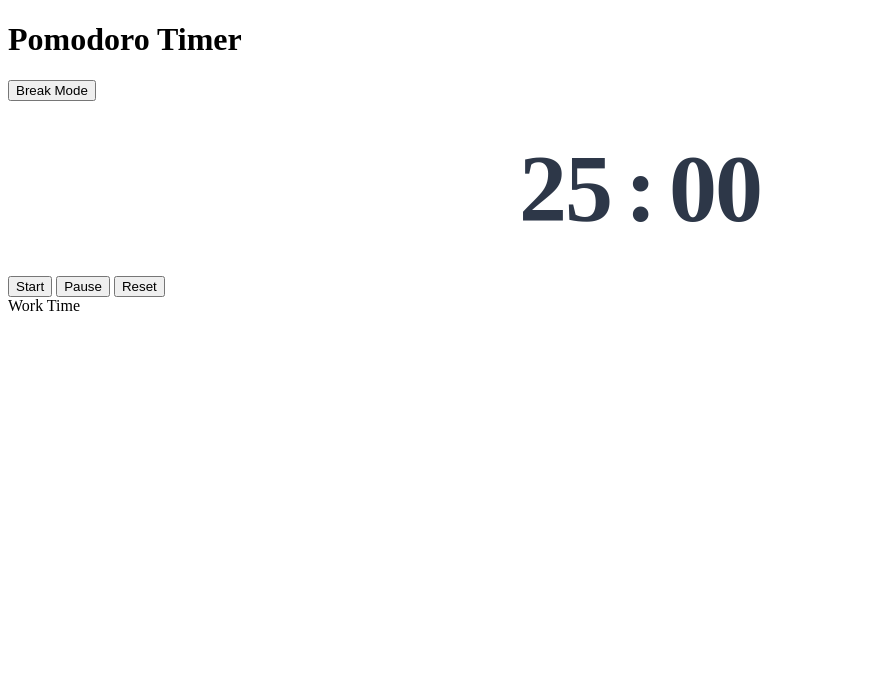
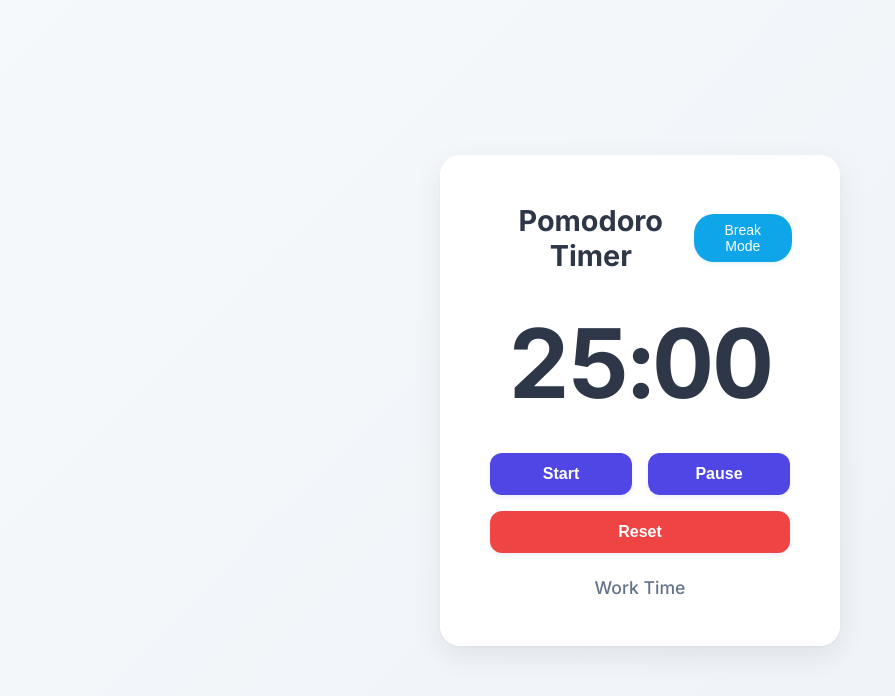
Before and after one commit to mattboostkit/BYOA-Pomodoro, a plain HTML site: page index.html in a window 1280 px wide. Shown: the whole page, without its empty margins (0-895 px from the left). Drawn offline with Linux system fonts and the light colour scheme.

Commit message:
rest of css

```diff
--- a/styles.css
+++ b/styles.css
@@ -1,3 +1,28 @@
+body {
+    font-family: 'Inter', 'SF Pro Display', -apple-system, BlinkMacSystemFont, sans-serif;
+    display: flex;
+    justify-content: center;
+    align-items: center;
+    min-height: 100vh;
+    margin: 0;
+    padding: 0;
+    background: linear-gradient(135deg, #f6f9fc 0%, #edf2f7 100%);
+    box-sizing: border-box;
+}
+.container {
+    text-align: center;
+    background-color: rgba(255, 255, 255, 0.95);
+    padding: 3rem;
+    border-radius: 20px;
+    box-shadow:
+        0 10px 30px rgba(0, 0, 0, 0.08),
+        0 1px 3px rgba(0, 0, 0, 0.05);
+    backdrop-filter: blur(10px);
+    max-width: 400px;
+    width: 90%;
+    margin: 0 auto;
+    box-sizing: border-box;
+}
 .timer {
     font-size: 6rem;
     font-weight: 700;
@@ -5,9 +30,81 @@
     color: #2d3748;
     font-feature-settings: "tnum";
     letter-spacing: -2px;
+}
+.header {
     display: flex;
+    justify-content: space-between;
+    align-items: center;
+    margin-bottom: 2rem;
+}
+.header h1 {
+    margin: 0;
+    font-size: 1.8rem;
+    color: #2d3748;
+}
+.mode-toggle {
+    font-size: 0.875rem;
+    padding: 0.5rem 1rem;
+    cursor: pointer;
+    background-color: #0EA5E9;
+    color: white;
+    border: none;
+    border-radius: 20px;
+    font-weight: 500;
+    transition: all 0.2s ease;
+    box-shadow: 0 2px 4px rgba(14, 165, 233, 0.1);
+}
+.mode-toggle:hover {
+    background-color: #0284C7;
+    transform: translateY(-1px);
+    box-shadow: 0 4px 6px rgba(14, 165, 233, 0.2);
+}
+.controls {
+    display: flex;
+    flex-wrap: wrap;
     justify-content: center;
+    gap: 1rem;
+    margin: 0 auto;
+    max-width: 300px;
+}
+.controls button {
+    flex: 1 1 calc(33% - 1rem);
+    min-width: 90px;
+    font-size: 1rem;
+    padding: 0.75rem 1.5rem;
+    cursor: pointer;
+    background-color: #4F46E5;
+    color: white;
+    border: none;
+    border-radius: 12px;
+    font-weight: 600;
+    transition: all 0.2s ease;
+    box-shadow: 0 2px 4px rgba(79, 70, 229, 0.1);
+}
+.controls button:hover {
+    background-color: #4338CA;
+    transform: translateY(-1px);
+    box-shadow: 0 4px 6px rgba(79, 70, 229, 0.2);
+}
+.controls button#reset {
+    background-color: #EF4444;
+}
+.controls button#reset:hover {
+    background-color: #DC2626;
+}
+.mode {
+    margin-top: 1.5rem;
+    font-size: 1.1rem;
+    color: #64748b;
+    font-weight: 500;
+}
+.controls button#toggle-mode {
+    background-color: #0EA5E9;
     align-items: center;
+}
+
+.controls button#toggle-mode:hover {
+    background-color: #0284C7;
 }
 
 .timer span {
```
